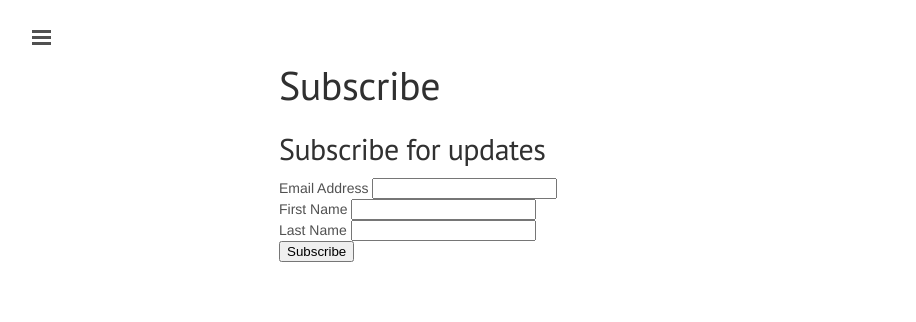
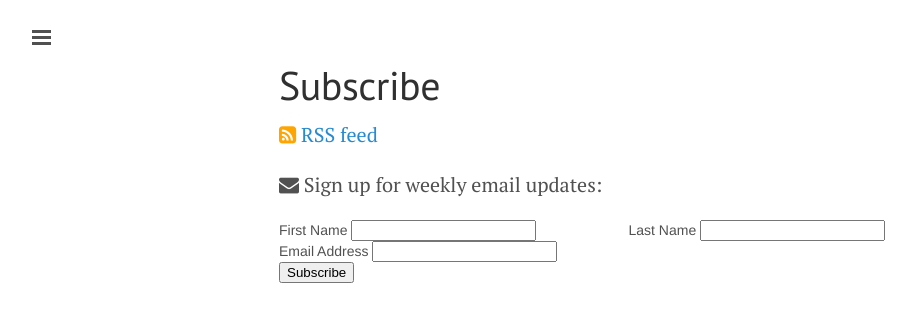
Before and after one commit to dsernst/quotes, a Jekyll site: the page built from subscribe.md, in a window 1280 px wide. Shown: the top 322 px of the page, without its empty margins (1-917 px from the left). Built offline with Jekyll 4.4.1, drawn with Linux system fonts in a browser that asks for light colours; nearby versions of some CDN libraries; comment, search, counter and statistics services are not loaded.

Commit message:
update Subscribe page with RSS feed and cleaner email signup

```diff
--- /dev/null
+++ b/_includes/mailchimp_signup.html
@@ -0,0 +1,31 @@
+<link href="//cdn-images.mailchimp.com/embedcode/classic-081711.css" rel="stylesheet" type="text/css">
+<style type="text/css">
+  #mc_embed_signup{background:#fff; clear:left; font:14px Helvetica,Arial,sans-serif; }
+  #mc_embed_signup form{padding: 0;}
+  #mc_embed_signup .half{display: inline-block; width: 48%;}
+</style>
+<div id="mc_embed_signup">
+  <form action="//dsernst.us9.list-manage.com/subscribe/post?u=6dce5872e30c036d8fea2c629&amp;id=3904c13953" method="post" id="mc-embedded-subscribe-form" name="mc-embedded-subscribe-form" class="validate" target="_blank" novalidate>
+    <div id="mc_embed_signup_scroll">
+      <div class="mc-field-group half">
+        <label for="mce-FNAME">First Name </label>
+        <input type="text" value="" name="FNAME" class="" id="mce-FNAME">
+      </div>
+      <div class="mc-field-group half">
+        <label for="mce-LNAME">Last Name </label>
+        <input type="text" value="" name="LNAME" class="" id="mce-LNAME">
+      </div>
+      <div class="mc-field-group">
+        <label for="mce-EMAIL">Email Address </label>
+        <input type="email" value="" name="EMAIL" class="required email" id="mce-EMAIL">
+      </div>
+      <div id="mce-responses" class="clear">
+        <div class="response" id="mce-error-response" style="display:none"></div>
+        <div class="response" id="mce-success-response" style="display:none"></div>
+      </div>    <!-- real people should not fill this in and expect good things - do not remove this or risk form bot signups-->
+      <div style="position: absolute; left: -5000px;"><input type="text" name="b_6dce5872e30c036d8fea2c629_3904c13953" tabindex="-1" value=""></div>
+      <div class="clear"><input type="submit" value="Subscribe" name="subscribe" id="mc-embedded-subscribe" class="button"></div>
+    </div>
+  </form>
+</div>
+<script type='text/javascript' src='//s3.amazonaws.com/downloads.mailchimp.com/js/mc-validate.js'></script><script type='text/javascript'>(function($) {window.fnames = new Array(); window.ftypes = new Array();fnames[0]='EMAIL';ftypes[0]='email';fnames[1]='FNAME';ftypes[1]='text';fnames[2]='LNAME';ftypes[2]='text';}(jQuery));var $mcj = jQuery.noConflict(true);</script>
--- a/public/css/style.css
+++ b/public/css/style.css
@@ -21,3 +21,7 @@
 .post-date {
   font-size: .9rem;
 }
+
+.fa-rss-square {
+  color: #FFA500;
+}
--- a/subscribe.md
+++ b/subscribe.md
@@ -3,37 +3,8 @@
 title: Subscribe
 ---
 
-<!-- Begin MailChimp Signup Form -->
-<link href="//cdn-images.mailchimp.com/embedcode/classic-081711.css" rel="stylesheet" type="text/css">
-<style type="text/css">
-	#mc_embed_signup{background:#fff; clear:left; font:14px Helvetica,Arial,sans-serif; }
-	/* Add your own MailChimp form style overrides in your site stylesheet or in this style block.
-	   We recommend moving this block and the preceding CSS link to the HEAD of your HTML file. */
-</style>
-<div id="mc_embed_signup">
-<form action="//dsernst.us9.list-manage.com/subscribe/post?u=6dce5872e30c036d8fea2c629&amp;id=3904c13953" method="post" id="mc-embedded-subscribe-form" name="mc-embedded-subscribe-form" class="validate" target="_blank" novalidate>
-    <div id="mc_embed_signup_scroll">
-	<h2>Subscribe for updates</h2>
-<div class="mc-field-group">
-	<label for="mce-EMAIL">Email Address </label>
-	<input type="email" value="" name="EMAIL" class="required email" id="mce-EMAIL">
-</div>
-<div class="mc-field-group">
-	<label for="mce-FNAME">First Name </label>
-	<input type="text" value="" name="FNAME" class="" id="mce-FNAME">
-</div>
-<div class="mc-field-group">
-	<label for="mce-LNAME">Last Name </label>
-	<input type="text" value="" name="LNAME" class="" id="mce-LNAME">
-</div>
-	<div id="mce-responses" class="clear">
-		<div class="response" id="mce-error-response" style="display:none"></div>
-		<div class="response" id="mce-success-response" style="display:none"></div>
-	</div>    <!-- real people should not fill this in and expect good things - do not remove this or risk form bot signups-->
-    <div style="position: absolute; left: -5000px;"><input type="text" name="b_6dce5872e30c036d8fea2c629_3904c13953" tabindex="-1" value=""></div>
-    <div class="clear"><input type="submit" value="Subscribe" name="subscribe" id="mc-embedded-subscribe" class="button"></div>
-    </div>
-</form>
-</div>
-<script type='text/javascript' src='//s3.amazonaws.com/downloads.mailchimp.com/js/mc-validate.js'></script><script type='text/javascript'>(function($) {window.fnames = new Array(); window.ftypes = new Array();fnames[0]='EMAIL';ftypes[0]='email';fnames[1]='FNAME';ftypes[1]='text';fnames[2]='LNAME';ftypes[2]='text';}(jQuery));var $mcj = jQuery.noConflict(true);</script>
-<!--End mc_embed_signup-->
+<i class="fa fa-rss-square"></i> [RSS feed]({{ site.url }}/feed.xml)
+
+<i class="fa fa-envelope"></i> Sign up for weekly email updates:
+
+{% include mailchimp_signup.html %}
```
